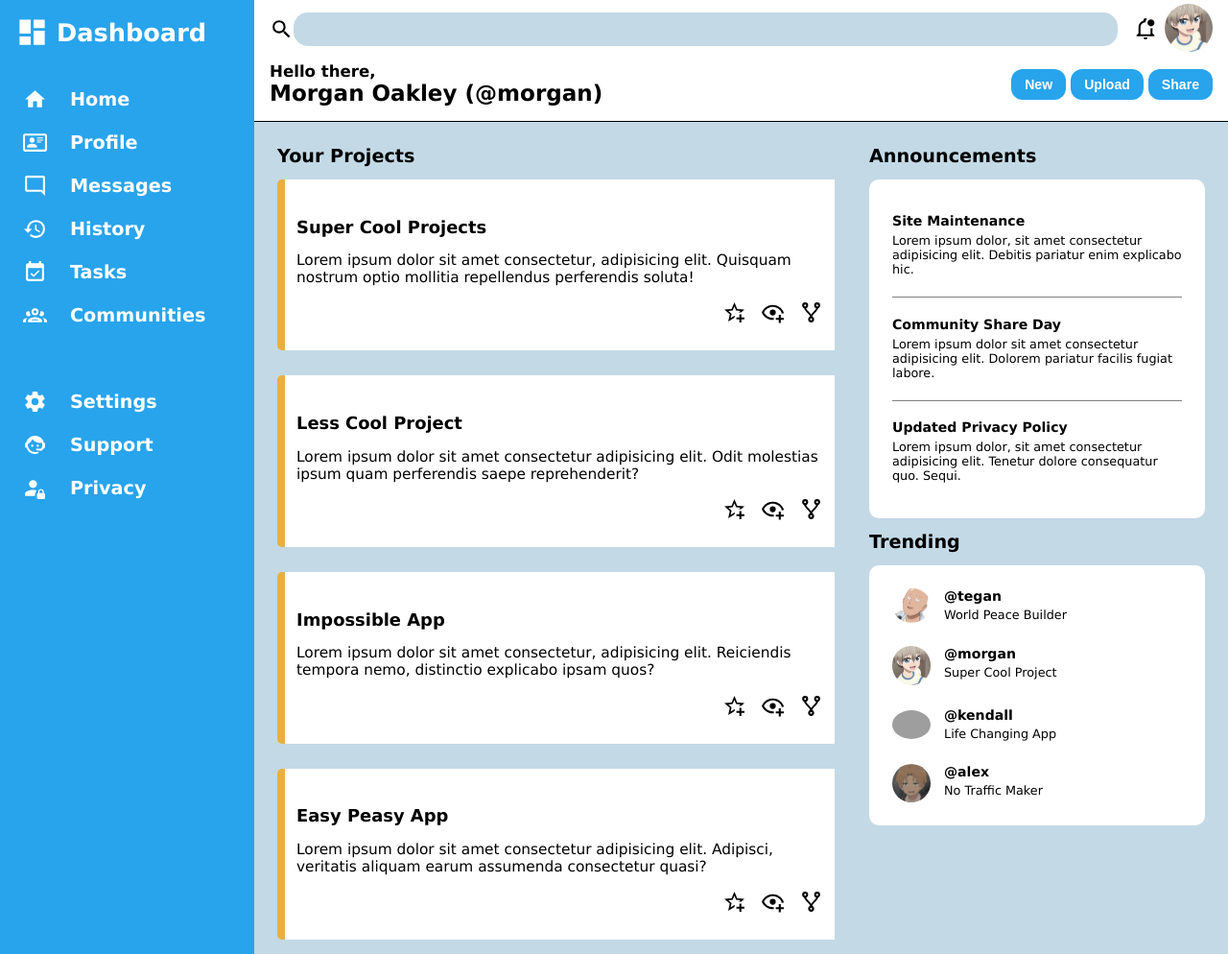
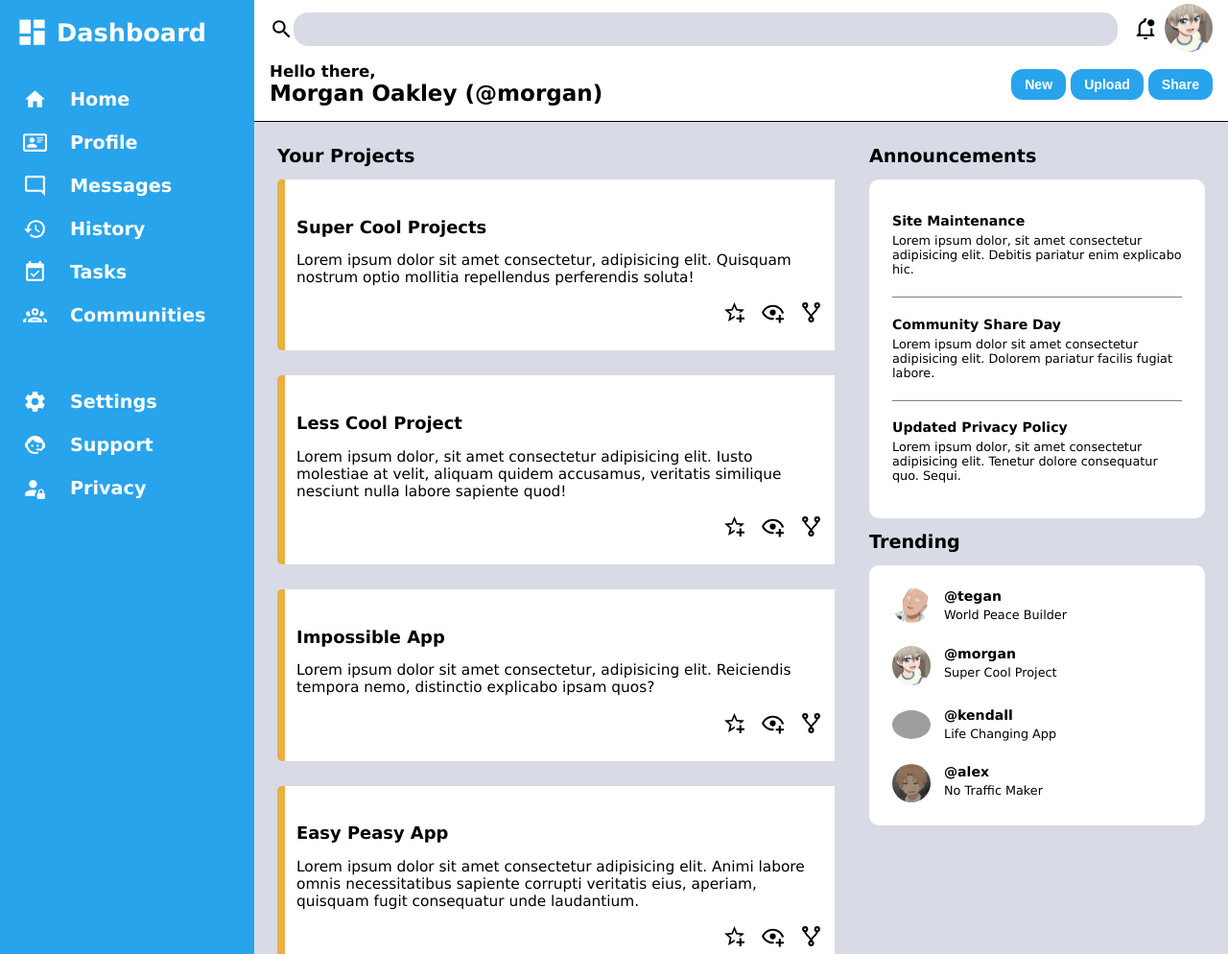
Before and after one commit to Viveyd/dashboard-design-1, a plain HTML site: page index.html in a window 1280 px wide. Shown: the top 994 px of the page at 96% size. Drawn offline with Linux system fonts and the light colour scheme; grey boxes are pictures that could not be loaded.

Commit message:
Change bg color

```diff
--- a/index.html
+++ b/index.html
@@ -119,7 +119,7 @@
                 <li>
                     <a href="" class="project-details">
                         <h2>Less Cool Project</h2>
-                        <p>Lorem ipsum dolor sit amet consectetur adipisicing elit. Odit molestias ipsum quam perferendis saepe reprehenderit?</p>
+                        <p>Lorem ipsum dolor, sit amet consectetur adipisicing elit. Iusto molestiae at velit, aliquam quidem accusamus, veritatis similique nesciunt nulla labore sapiente quod!</p>
                     </a>
                      <div class="project-actions">
                         <button>
@@ -153,7 +153,7 @@
                 <li>
                     <a href="" class="project-details">
                         <h2>Easy Peasy App</h2>
-                        <p>Lorem ipsum dolor sit amet consectetur adipisicing elit. Adipisci, veritatis aliquam earum assumenda consectetur quasi?</p>
+                        <p>Lorem ipsum dolor sit amet consectetur adipisicing elit. Animi labore omnis necessitatibus sapiente corrupti veritatis eius, aperiam, quisquam fugit consequatur unde laudantium.</p>
                     </a>
                      <div class="project-actions">
                         <button>
@@ -187,7 +187,7 @@
                 <li>
                     <a href="" class="project-details">
                         <h2>Money Maker</h2>
-                        <p>Lorem ipsum dolor sit amet consectetur adipisicing elit. Dolore voluptates cum officiis dolorum, consequatur perferendis?</p>
+                        <p>Lorem, ipsum dolor sit amet consectetur adipisicing elit. Ducimus dignissimos minima accusamus aut magnam. Fugiat esse saepe a illo fuga, perspiciatis ipsa necessitatibus soluta?</p>
                     </a>
                      <div class="project-actions">
                         <button>
--- a/style.css
+++ b/style.css
@@ -1,18 +1,16 @@
 :root{
     font-size: 62.5%;
     font-family:'Lucida Sans', 'Lucida Sans Regular', 'Lucida Grande', 'Lucida Sans Unicode', Geneva, Verdana, sans-serif;
+    --main-bg-color: #d8dbe6
 }
 
 html{
-    height: 100%;
     width: 100vw;
 
 }
 
 body{
     margin: 0;
-    height: 100%;
-    width: 100%;
 }
 
 header{
@@ -56,7 +54,7 @@ header > .navbar{
     padding: 10px 8px 10px 8px;
     border: 0;
     border-radius: 15px;
-    background-color: #c3d9e6
+    background-color: var(--main-bg-color)
 
 }
 
@@ -220,7 +218,7 @@ main{
     padding: 16px;
     display: grid;
     gap: 12px;
-    background-color: #c3d9e6;
+    background-color: var(--main-bg-color);
 }
 
 main menu{
```
